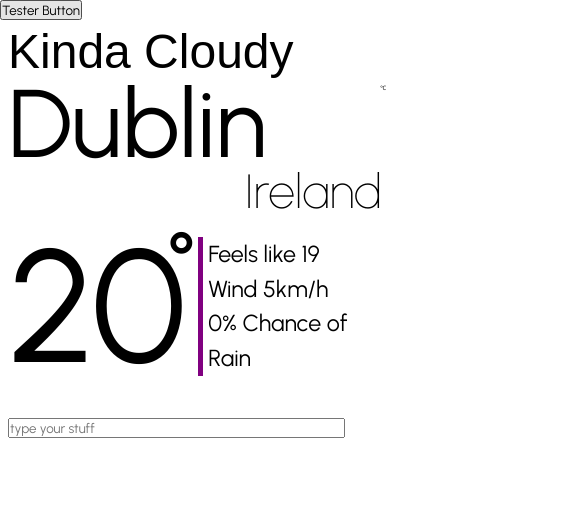
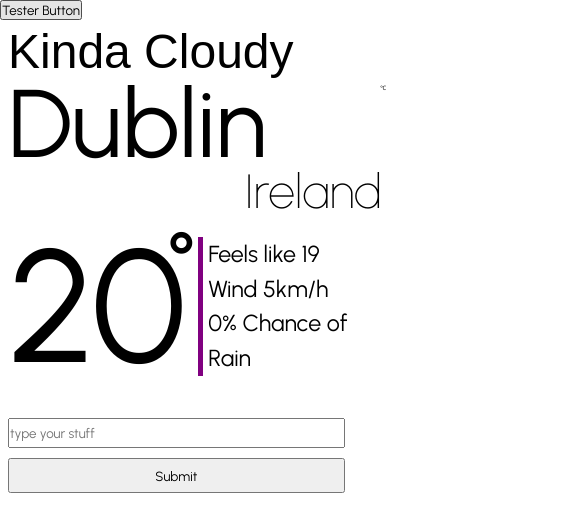
Before and after one commit to dmonomania/weatherapp, a website built with webpack: page src/index.html in a window 390 px wide. Shown: the top 532 px of the page, 585 px wide, since content can reach past the window. Built offline with nearby package versions, Linux system fonts and the light colour scheme; no server answers; a web font is replaced by a local one; what fitty would draw is missing.

Commit message:
added a submit button because iPhones can bite me

```diff
--- a/src/index.html
+++ b/src/index.html
@@ -49,7 +49,7 @@
             <input type="text" autocomplete="on" placeholder="type your stuff" class="test-input" list='datalist'>
             <datalist id='datalist'>
             </datalist>
-            <input type="submit" style="visibility: hidden; position: absolute;" />
+            <input class='submit' type="submit"/>
 
         </form>
     </div>
--- a/src/styles/mainstyles.css
+++ b/src/styles/mainstyles.css
@@ -26,10 +26,17 @@
   padding: 0.5em 0.5em;
 }
 
-.form input {
+.test-input {
   margin: auto;
+  height: 30px;
   width: 90%;
 }
+.submit {
+  width: 90%;
+  height: 35px;
+  margin-top: 10px !important;
+}
+
 #weather-container {
   margin: auto;
   max-width: 400px;
```
Also changed, not shown: dist/index.html, dist/main.js.
